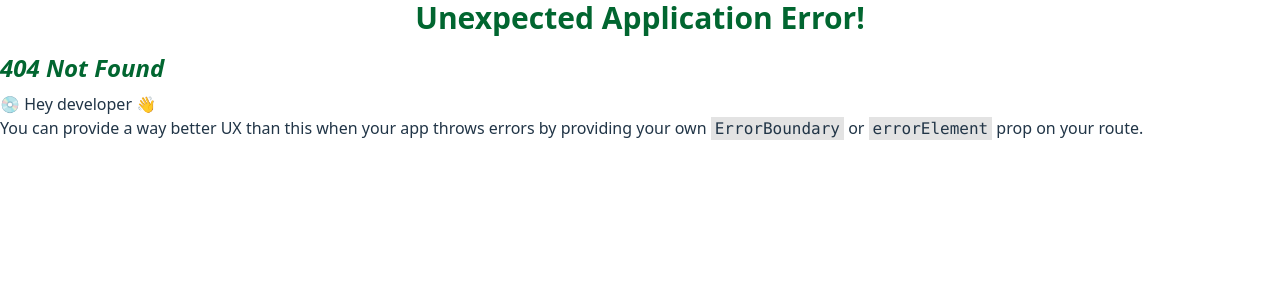
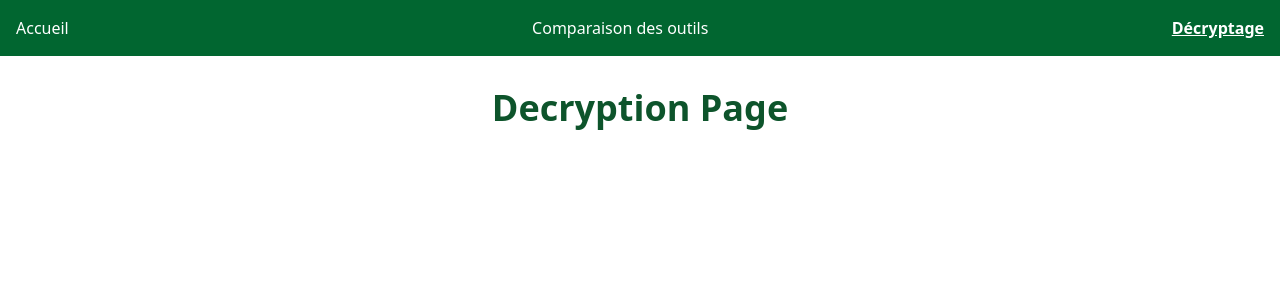
Before and after one commit to NotSkilix/BUT5-Ecoconception-WEB, a React (Vite) app: page /decryptage in a window 1280 px wide. Before the commit this address had no page. Shown: the top 300 px of the page. Built offline with nearby package versions, Linux system fonts and the light colour scheme.

Commit message:
feat(DecryptionPage): add DecryptionPage component and update routing in main.jsx

```diff
--- /dev/null
+++ b/src/components/decryption/DecryptionPage.jsx
@@ -0,0 +1,16 @@
+import usePageTitle from "../../hooks/usePageTitle.js";
+import Navbar from "../shared/Navbar.jsx";
+
+const DecryptionPage = () => {
+    usePageTitle("Decryption");
+    return (
+        <div>
+            <Navbar />
+            <div className="max-w-7xl mx-auto px-4 py-8 text-center">
+                <h1>Decryption Page</h1>
+            </div>
+        </div>
+    );
+}
+
+export default DecryptionPage
--- a/src/components/shared/Navbar.jsx
+++ b/src/components/shared/Navbar.jsx
@@ -24,6 +24,9 @@ const Navbar = () => {
                     <Link to={BASE_URL+"comparaison-outils"} className={getStyle("/comparaison-outils")}>
                         Comparaison des outils
                     </Link>
+                    <Link to={BASE_URL+"decryptage"} className={getStyle("/decryptage")}>
+                        Décryptage
+                    </Link>
                 </div>
             </nav>
         </div>
--- a/src/main.jsx
+++ b/src/main.jsx
@@ -4,6 +4,7 @@ import './index.css'
 import {createBrowserRouter, RouterProvider} from "react-router-dom"
 import Home from "./components/home/Home.jsx";
 import ToolsComparaisonPage from "./components/toolsComparaison/ToolsComparaisonPage.jsx";
+import DecryptionPage from "./components/decryption/DecryptionPage.jsx";
 
 const BASE_URL = import.meta.env.BASE_URL;
 const router = createBrowserRouter([
@@ -14,6 +15,10 @@ const router = createBrowserRouter([
     {
         path: `${BASE_URL}comparaison-outils`,
         element: <ToolsComparaisonPage />,
+    },
+    {
+        path: `${BASE_URL}decryptage`,
+        element: <DecryptionPage />
     }
 ]);
 
```
